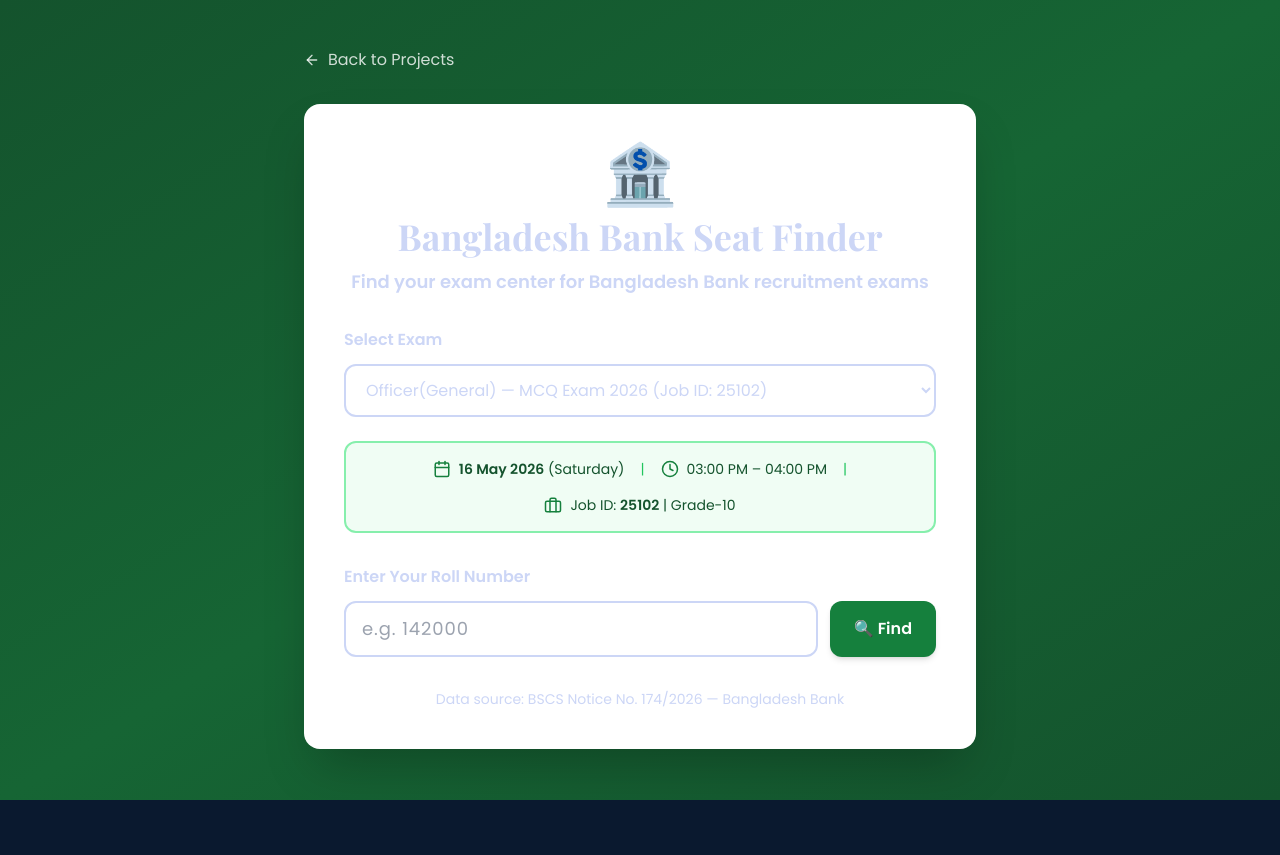
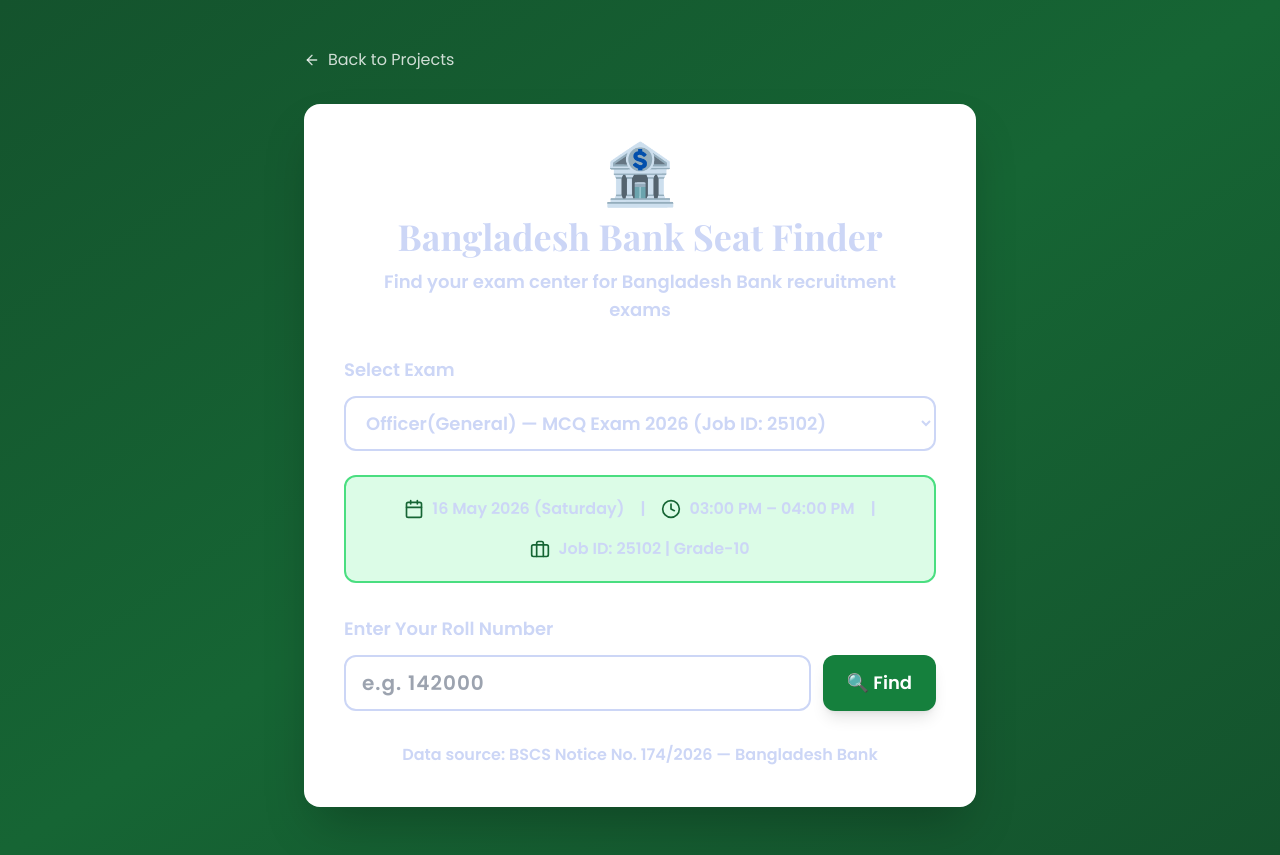
Before and after one commit to nurbijoy/nurbijoy.github.io, a React (Vite) app: page /projects/bb-seat-finder in a window 1280 px wide. Before the commit the page ends 800 px from the top, so only its background shows below. Built offline with nearby package versions, Linux system fonts and the light colour scheme.

Commit message:
Updated simulators

```diff
--- a/public/test-data.html
+++ /dev/null
@@ -1,159 +0,0 @@
-<!DOCTYPE html>
-<html lang="en">
-<head>
-    <meta charset="UTF-8">
-    <meta name="viewport" content="width=device-width, initial-scale=1.0">
-    <title>BB Exam Data Test</title>
-    <style>
-        body {
-            font-family: Arial, sans-serif;
-            max-width: 1200px;
-            margin: 50px auto;
-            padding: 20px;
-            background: #f5f5f5;
-        }
-        .container {
-            background: white;
-            padding: 30px;
-            border-radius: 10px;
-            box-shadow: 0 2px 10px rgba(0,0,0,0.1);
-        }
-        h1 {
-            color: #2d5016;
-        }
-        .exam-card {
-            border: 2px solid #4caf50;
-            padding: 20px;
-            margin: 20px 0;
-            border-radius: 8px;
-            background: #f1f8f4;
-        }
-        .center {
-            background: white;
-            padding: 10px;
-            margin: 5px 0;
-            border-left: 3px solid #4caf50;
-        }
-        .error {
-            color: red;
-            padding: 20px;
-            background: #ffebee;
-            border-radius: 5px;
-        }
-        .success {
-            color: green;
-            padding: 20px;
-            background: #e8f5e9;
-            border-radius: 5px;
-        }
-        .loading {
-            text-align: center;
-            padding: 40px;
-            font-size: 18px;
-            color: #666;
-        }
-        pre {
-            background: #263238;
-            color: #aed581;
-            padding: 15px;
-            border-radius: 5px;
-            overflow-x: auto;
-        }
-    </style>
-</head>
-<body>
-    <div class="container">
-        <h1>🏦 BB Exam Data Test Page</h1>
-        <p>This page tests if the exam data is loading correctly.</p>
-
-        <div id="status" class="loading">Loading exam data...</div>
-        <div id="content"></div>
-    </div>
-
-    <script>
-        async function loadExamData() {
-            const statusDiv = document.getElementById('status');
-            const contentDiv = document.getElementById('content');
-
-            try {
-                const response = await fetch('/data/bb-exams.json');
-
-                if (!response.ok) {
-                    throw new Error(`HTTP error! status: ${response.status}`);
-                }
-
-                const data = await response.json();
-
-                // Success
-                statusDiv.className = 'success';
-                statusDiv.innerHTML = `
-                    ✅ <strong>Success!</strong> Loaded ${data.exams.length} exam(s)<br>
-                    Last Updated: ${new Date(data.lastUpdated).toLocaleString()}
-                `;
-
-                // Display exams
-                let html = '<h2>Available Exams</h2>';
-
-                data.exams.forEach((exam, index) => {
-                    html += `
-                        <div class="exam-card">
-                            <h3>${index + 1}. ${exam.title}</h3>
-                            <p><strong>Job ID:</strong> ${exam.jobId} | <strong>Grade:</strong> ${exam.grade}</p>
-                            <p><strong>Date:</strong> ${exam.examDate} (${exam.examDay})</p>
-                            <p><strong>Time:</strong> ${exam.examTime}</p>
-                            <p><strong>Notice:</strong> ${exam.noticeNo}</p>
-                            <p><strong>Centers:</strong> ${exam.centers.length}</p>
-
-                            <details>
-                                <summary style="cursor: pointer; color: #2d5016; font-weight: bold;">
-                                    View Centers (${exam.centers.length})
-                                </summary>
-                                <div style="margin-top: 10px;">
-                                    ${exam.centers.slice(0, 5).map(center => `
-                                        <div class="center">
-                                            <strong>${center.sl}. ${center.name}</strong><br>
-                                            ${center.address}<br>
-                                            <small>Roll Range: ${center.start.toLocaleString()} - ${center.end.toLocaleString()}</small>
-                                        </div>
-                                    `).join('')}
-                                    ${exam.centers.length > 5 ? `<p><em>... and ${exam.centers.length - 5} more centers</em></p>` : ''}
-                                </div>
-                            </details>
-                        </div>
-                    `;
-                });
-
-                // Show raw JSON
-                html += `
-                    <h2>Raw JSON Data</h2>
-                    <details>
-                        <summary style="cursor: pointer; color: #2d5016; font-weight: bold;">
-                            View Raw JSON
-                        </summary>
-                        <pre>${JSON.stringify(data, null, 2)}</pre>
-                    </details>
-                `;
-
-                contentDiv.innerHTML = html;
-
-            } catch (error) {
-                statusDiv.className = 'error';
-                statusDiv.innerHTML = `
-                    ❌ <strong>Error loading exam data:</strong><br>
-                    ${error.message}<br><br>
-                    <strong>Possible causes:</strong>
-                    <ul>
-                        <li>File not found: Check if <code>/data/bb-exams.json</code> exists</li>
-                        <li>Invalid JSON: Check file syntax</li>
-                        <li>Server not running: Make sure dev server is running</li>
-                    </ul>
-                `;
-                console.error('Error:', error);
-            }
-        }
-
-        // Load data when page loads
-        loadExamData();
-    </script>
-</body>
-</html>
--- a/src/components/projects/BBSeatFinder.jsx
+++ b/src/components/projects/BBSeatFinder.jsx
@@ -154,34 +154,34 @@
   }
 
   return (
-    <div className="min-h-screen bg-gradient-to-br from-green-900 via-green-800 to-green-900 py-12 px-4">
+    <div className="min-h-screen bg-gradient-to-br from-green-900 via-green-800 to-green-900 py-6 sm:py-12 px-3 sm:px-4">
       <div className="container mx-auto max-w-2xl">
         {/* Back Button */}
         <Link
           to="/projects"
-          className="inline-flex items-center text-white/80 hover:text-white mb-8 transition-colors"
+          className="inline-flex items-center text-white/80 hover:text-white mb-6 sm:mb-8 transition-colors text-sm sm:text-base"
         >
           <FiArrowLeft className="mr-2" />
           Back to Projects
         </Link>
 
         {/* Main Card */}
-        <div className="bg-white rounded-2xl shadow-2xl p-8 md:p-10">
+        <div className="bg-white rounded-xl sm:rounded-2xl shadow-2xl p-4 sm:p-8 md:p-10">
           {/* Header */}
-          <div className="text-center mb-8">
-            <div className="text-6xl mb-3">🏦</div>
-            <h1 className="text-3xl md:text-4xl font-extrabold text-gray-900 mb-3">
+          <div className="text-center mb-6 sm:mb-8">
+            <div className="text-5xl sm:text-6xl mb-2 sm:mb-3">🏦</div>
+            <h1 className="text-2xl sm:text-3xl md:text-4xl font-extrabold text-gray-900 mb-2 sm:mb-3 leading-tight">
               Bangladesh Bank Seat Finder
             </h1>
-            <p className="text-gray-800 text-lg font-semibold">
+            <p className="text-gray-800 text-sm sm:text-base md:text-lg font-semibold px-2">
               Find your exam center for Bangladesh Bank recruitment exams
             </p>
           </div>
 
           {/* Exam Selection Dropdown */}
           {exams.length > 0 && (
-            <div className="mb-6">
-              <label htmlFor="exam-select" className="block text-gray-900 font-bold mb-3 text-base">
+            <div className="mb-5 sm:mb-6">
+              <label htmlFor="exam-select" className="block text-gray-900 font-extrabold mb-2 sm:mb-3 text-base sm:text-lg">
                 Select Exam
               </label>
               <select
@@ -194,7 +194,7 @@
                   setError('')
                   setRollNumber('')
                 }}
-                className="w-full px-4 py-3 border-2 border-gray-400 rounded-xl text-base font-medium text-gray-900 focus:border-green-600 focus:outline-none transition-colors bg-white"
+                className="w-full px-3 sm:px-4 py-2.5 sm:py-3 border-2 border-gray-500 rounded-lg sm:rounded-xl text-sm sm:text-base md:text-lg font-bold text-gray-900 focus:border-green-600 focus:outline-none transition-colors bg-white"
               >
                 {exams.map((exam) => (
                   <option key={exam.id} value={exam.id}>
@@ -207,24 +207,24 @@
 
           {/* Exam Info */}
           {selectedExam && (
-            <div className="bg-green-50 border-2 border-green-300 rounded-xl p-4 mb-8">
-              <div className="flex flex-wrap items-center justify-center gap-4 text-sm text-green-900 font-medium">
+            <div className="bg-green-100 border-2 border-green-400 rounded-lg sm:rounded-xl p-3 sm:p-5 mb-5 sm:mb-8">
+              <div className="flex flex-col sm:flex-row sm:flex-wrap items-center justify-center gap-2 sm:gap-4 text-xs sm:text-sm md:text-base text-gray-900 font-bold">
                 <div className="flex items-center gap-2">
-                  <FiCalendar className="text-lg text-green-700" />
-                  <span>
-                    <strong className="font-bold">{selectedExam.examDate}</strong> ({selectedExam.examDay})
+                  <FiCalendar className="text-base sm:text-lg md:text-xl text-green-800 flex-shrink-0" />
+                  <span className="text-center sm:text-left">
+                    <strong className="font-extrabold">{selectedExam.examDate}</strong> ({selectedExam.examDay})
                   </span>
                 </div>
-                <span className="hidden sm:inline text-green-500">|</span>
+                <span className="hidden sm:inline text-gray-700">|</span>
                 <div className="flex items-center gap-2">
-                  <FiClock className="text-lg text-green-700" />
-                  <span className="font-medium">{selectedExam.examTime}</span>
+                  <FiClock className="text-base sm:text-lg md:text-xl text-green-800 flex-shrink-0" />
+                  <span className="font-bold">{selectedExam.examTime}</span>
                 </div>
-                <span className="hidden sm:inline text-green-500">|</span>
+                <span className="hidden sm:inline text-gray-700">|</span>
                 <div className="flex items-center gap-2">
-                  <FiBriefcase className="text-lg text-green-700" />
+                  <FiBriefcase className="text-base sm:text-lg md:text-xl text-green-800 flex-shrink-0" />
                   <span>
-                    Job ID: <strong className="font-bold">{selectedExam.jobId}</strong> | {selectedExam.grade}
+                    Job ID: <strong className="font-extrabold">{selectedExam.jobId}</strong> | {selectedExam.grade}
                   </span>
                 </div>
               </div>
@@ -233,11 +233,11 @@
 
           {/* Input Section */}
           {selectedExam && (
-            <div className="mb-6">
-              <label htmlFor="roll" className="block text-gray-900 font-bold mb-3 text-base">
+            <div className="mb-5 sm:mb-6">
+              <label htmlFor="roll" className="block text-gray-900 font-extrabold mb-2 sm:mb-3 text-base sm:text-lg">
                 Enter Your Roll Number
               </label>
-              <div className="flex gap-3">
+              <div className="flex flex-col sm:flex-row gap-2 sm:gap-3">
                 <input
                   type="number"
                   id="roll"
@@ -245,12 +245,12 @@
                   onChange={(e) => setRollNumber(e.target.value)}
                   onKeyPress={handleKeyPress}
                   placeholder="e.g. 142000"
-                  className="flex-1 px-4 py-3 border-2 border-gray-400 rounded-xl text-lg text-gray-900 font-medium tracking-wider focus:border-green-600 focus:outline-none transition-colors placeholder:text-gray-400"
+                  className="flex-1 px-3 sm:px-4 py-2.5 sm:py-3 border-2 border-gray-500 rounded-lg sm:rounded-xl text-lg sm:text-xl text-gray-900 font-bold tracking-wider focus:border-green-600 focus:outline-none transition-colors placeholder:text-gray-500"
                 />
                 <button
                   onClick={findSeat}
                   disabled={searching}
-                  className="px-6 py-3 bg-green-700 hover:bg-green-800 text-white font-bold rounded-xl transition-colors whitespace-nowrap disabled:opacity-50 disabled:cursor-not-allowed shadow-md"
+                  className="w-full sm:w-auto px-6 py-2.5 sm:py-3 bg-green-700 hover:bg-green-800 text-white font-extrabold text-base sm:text-lg rounded-lg sm:rounded-xl transition-colors whitespace-nowrap disabled:opacity-50 disabled:cursor-not-allowed shadow-lg"
                 >
                   {searching ? '⏳' : '🔍'} Find
                 </button>
@@ -260,40 +260,40 @@
 
           {/* No Exams Available */}
           {exams.length === 0 && (
-            <div className="bg-yellow-50 border-2 border-yellow-500 rounded-xl p-6 text-center">
-              <div className="text-4xl mb-3">📋</div>
-              <p className="text-yellow-800 font-semibold mb-2">No exams available at the moment</p>
-              <p className="text-yellow-700 text-sm">Please check back later for upcoming exam schedules.</p>
+            <div className="bg-yellow-50 border-2 border-yellow-500 rounded-lg sm:rounded-xl p-4 sm:p-6 text-center">
+              <div className="text-3xl sm:text-4xl mb-2 sm:mb-3">📋</div>
+              <p className="text-yellow-800 font-semibold mb-1 sm:mb-2 text-sm sm:text-base">No exams available at the moment</p>
+              <p className="text-yellow-700 text-xs sm:text-sm">Please check back later for upcoming exam schedules.</p>
             </div>
           )}
 
           {/* Result Section */}
           {result && (
-            <div className="bg-green-50 border-2 border-green-600 rounded-xl p-6 animate-fadeIn">
-              <div className="text-xs font-bold text-green-800 uppercase tracking-wider mb-4">
+            <div className="bg-green-50 border-2 border-green-600 rounded-lg sm:rounded-xl p-4 sm:p-6 animate-fadeIn">
+              <div className="text-xs font-bold text-green-800 uppercase tracking-wider mb-3 sm:mb-4">
                 ✅ EXAM CENTER FOUND
               </div>
-              <div className="mb-4">
-                <h2 className="text-xl font-bold text-gray-900 mb-2 flex items-start gap-2">
-                  <FiMapPin className="text-green-700 mt-1 flex-shrink-0 text-2xl" />
-                  <span>{result.name}</span>
+              <div className="mb-3 sm:mb-4">
+                <h2 className="text-lg sm:text-xl font-bold text-gray-900 mb-2 flex items-start gap-2">
+                  <FiMapPin className="text-green-700 mt-1 flex-shrink-0 text-xl sm:text-2xl" />
+                  <span className="leading-tight">{result.name}</span>
                 </h2>
-                <p className="text-gray-700 text-base font-medium ml-7">{result.address}</p>
+                <p className="text-gray-700 text-sm sm:text-base font-medium ml-7 sm:ml-8">{result.address}</p>
               </div>
-              <div className="flex flex-wrap gap-2 mb-4">
-                <span className="bg-green-700 text-white px-3 py-1 rounded-full text-sm font-bold">
+              <div className="flex flex-wrap gap-2 mb-3 sm:mb-4">
+                <span className="bg-green-700 text-white px-2.5 sm:px-3 py-1 rounded-full text-xs sm:text-sm font-bold">
                   Roll: {rollNumber}
                 </span>
-                <span className="bg-gray-700 text-white px-3 py-1 rounded-full text-sm font-bold">
+                <span className="bg-gray-700 text-white px-2.5 sm:px-3 py-1 rounded-full text-xs sm:text-sm font-bold">
                   Center No. {result.sl}
                 </span>
-                <span className="bg-gray-700 text-white px-3 py-1 rounded-full text-sm font-bold">
+                <span className="bg-gray-700 text-white px-2.5 sm:px-3 py-1 rounded-full text-xs sm:text-sm font-bold">
                   Range: {result.start.toLocaleString()} – {result.end.toLocaleString()}
                 </span>
               </div>
               <button
                 onClick={openInMaps}
-                className="text-green-800 hover:text-green-900 font-bold text-base hover:underline"
+                className="text-green-800 hover:text-green-900 font-bold text-sm sm:text-base hover:underline inline-flex items-center gap-1"
               >
                 🗺️ Open in Google Maps →
               </button>
@@ -302,17 +302,17 @@
 
           {/* Error Section */}
           {error && (
-            <div className="bg-red-50 border-2 border-red-500 rounded-xl p-6 animate-fadeIn">
-              <div className="text-xs font-bold text-red-700 uppercase tracking-wider mb-4">
+            <div className="bg-red-50 border-2 border-red-500 rounded-lg sm:rounded-xl p-4 sm:p-6 animate-fadeIn">
+              <div className="text-xs font-bold text-red-700 uppercase tracking-wider mb-3 sm:mb-4">
                 ⚠️ {result === null && rollNumber ? 'Not Found' : 'Invalid Input'}
               </div>
-              <p className="text-red-700 font-semibold mb-2">{error}</p>
+              <p className="text-red-700 font-semibold text-sm sm:text-base mb-2">{error}</p>
             </div>
           )}
 
           {/* Footer */}
           {selectedExam && (
-            <div className="text-center mt-8 text-sm text-gray-600 font-medium">
+            <div className="text-center mt-6 sm:mt-8 text-xs sm:text-sm md:text-base text-gray-800 font-bold px-2">
               Data source: {selectedExam.noticeNo} — Bangladesh Bank
             </div>
           )}
```
Also changed, not shown: 1 other file (tests, documents, lock files or other folders).
